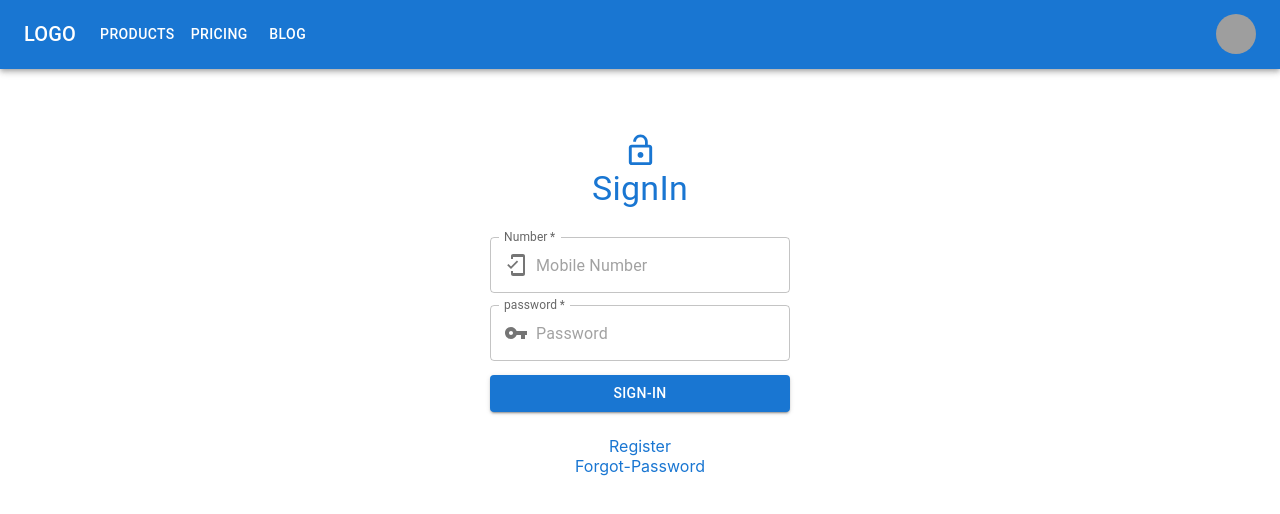
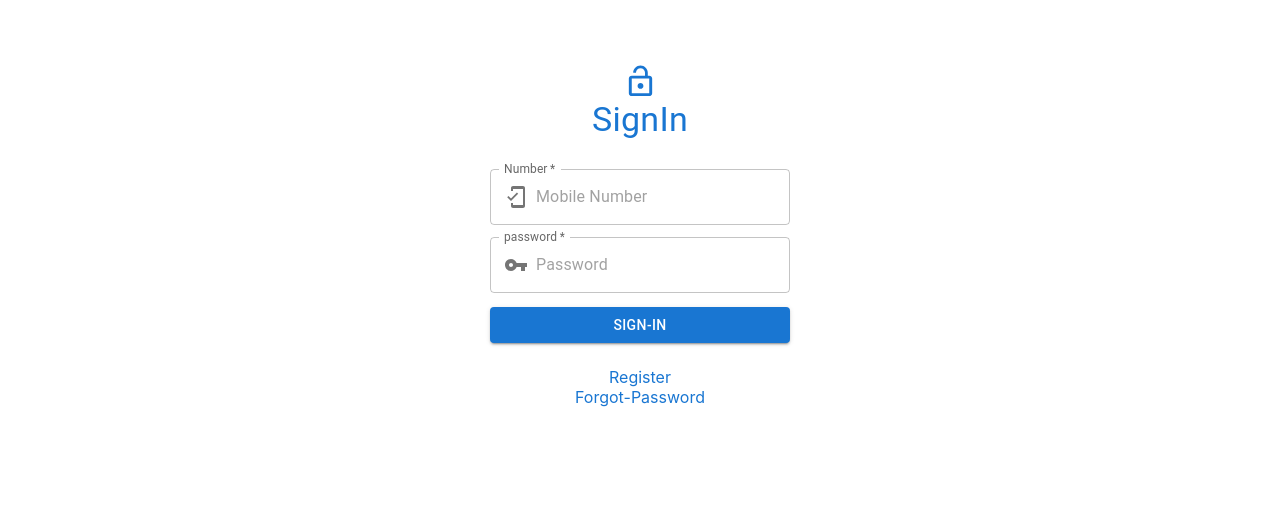
Before and after one commit to RPOpenSoft2022/Frontend-App, a React (Create React App) app: page / in a window 1280 px wide. Shown: the top 514 px of the page. Built offline with nearby package versions, Linux system fonts and the light colour scheme; grey boxes are pictures that could not be loaded.

Commit message:
added nav bar on certain routes

```diff
--- a/src/App.js
+++ b/src/App.js
@@ -11,8 +11,8 @@ import ResponsiveAppBar from "./components/Navbar/Navbar";
 function App() {
   return (
     <div className="App">
-      <ResponsiveAppBar/>
       <Router>
+        <ResponsiveAppBar/>
         <Routes>
           <Route path="/" element={<LogIn />} />
           <Route path="/Register" element={<Register />} />
--- a/src/components/Navbar/Navbar.js
+++ b/src/components/Navbar/Navbar.js
@@ -11,13 +11,21 @@ import Avatar from '@mui/material/Avatar';
 import Button from '@mui/material/Button';
 import Tooltip from '@mui/material/Tooltip';
 import MenuItem from '@mui/material/MenuItem';
+import { useLocation } from 'react-router-dom';
 
 const pages = ['Products', 'Pricing', 'Blog'];
 const settings = ['Profile', 'Account', 'Dashboard', 'Logout'];
 
-const ResponsiveAppBar = () => {
+const ROUTES_WITH_NO_NAV = {
+  '/Register': true,
+  '/':true
+};
+
+const ResponsiveAppBar = (props) => {
   const [anchorElNav, setAnchorElNav] = React.useState(null);
   const [anchorElUser, setAnchorElUser] = React.useState(null);
+
+  const currentPath = useLocation();
 
   const handleOpenNavMenu = (event) => {
     setAnchorElNav(event.currentTarget);
@@ -35,7 +43,7 @@ const ResponsiveAppBar = () => {
   };
 
   return (
-    <AppBar position="sticky">
+    !ROUTES_WITH_NO_NAV[currentPath.pathname] && (<AppBar position="sticky">
       <Container maxWidth="xl">
         <Toolbar disableGutters>
           <Typography
@@ -134,7 +142,7 @@ const ResponsiveAppBar = () => {
           </Box>
         </Toolbar>
       </Container>
-    </AppBar>
+    </AppBar>)
   );
 };
 export default ResponsiveAppBar;
```
Also changed, not shown: src/components/Orders/Orders.js (+0 -130 lines).
